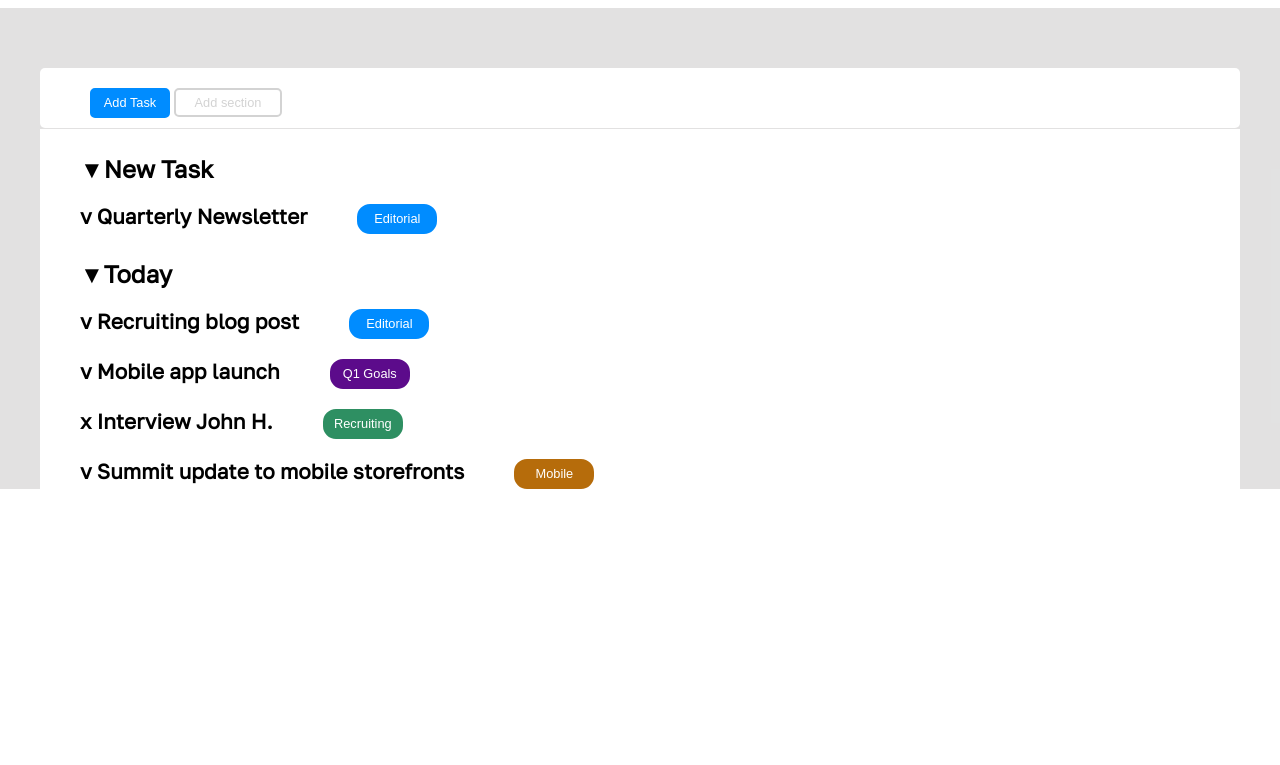
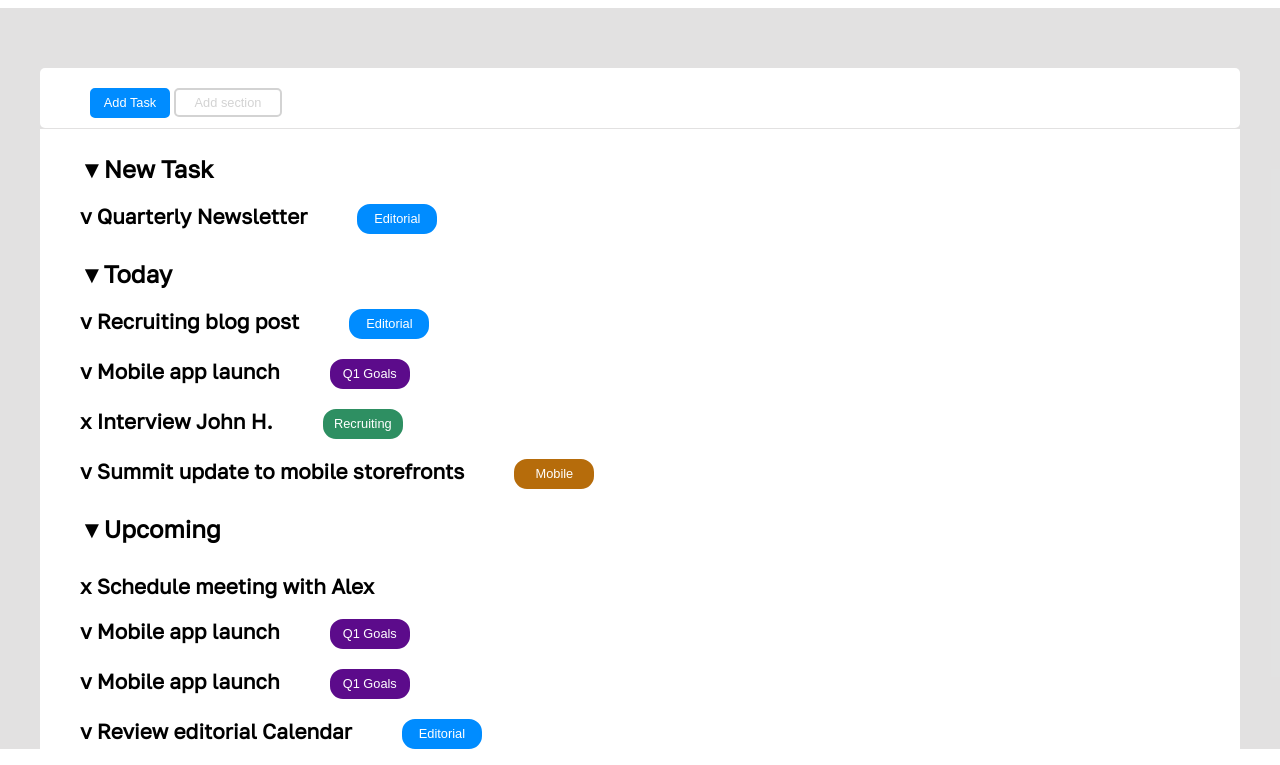
Before and after one commit to LambertoNeri/html-css-toboolist, a plain HTML site: page index.html in a window 1280 px wide. Shown: the part 86-851 px from the top of the page. Before the commit the page ends 800 px from the top, so only its background shows below. Drawn offline with Linux system fonts and the light colour scheme.

Commit message:
add more ul elements

```diff
--- a/assets/style.css
+++ b/assets/style.css
@@ -148,3 +148,10 @@ ul{
     border-style: solid;
     display: inline-block;
 }
+
+.markss{
+    padding-top: 30px;
+    font-size: 1.3rem;
+    font-weight: 600;
+    display: inline-block;
+}
--- a/index.html
+++ b/index.html
@@ -25,13 +25,19 @@
         <div class="contenitore2">
 
            <ul>
-            <li class="minititolo">&#9660;New Task</li>
+            <li class="minititolo">&#9660;New Task</li> <!--minititolo New Task-->
             <li class="marks">v Quarterly Newsletter<button class="celeste2" type="button">Editorial</button></li>
-            <li class="minititolo">&#9660;Today</li>
+            <li class="minititolo">&#9660;Today</li> <!--minititolo Today-->
             <li class="marks">v Recruiting blog post<button class="celeste2" type="button">Editorial</button></li>
             <li class="marks">v Mobile app launch<button class="viola" type="button">Q1 Goals</button></li>
             <li class="marks">x Interview John H.<button class="verde" type="button">Recruiting</button></li>
             <li class="marks">v Summit update to mobile storefronts<button class="arancio" type="button">Mobile</button></li>
+            <li class="minititolo">&#9660;Upcoming</li> <!--minititolo upcoming-->
+            <li class="markss">x Schedule meeting with Alex</li>
+            <li class="marks">v Mobile app launch<button class="viola" type="button">Q1 Goals</button></li>
+            <li class="marks">v Mobile app launch<button class="viola" type="button">Q1 Goals</button></li>
+            <li class="marks">v Review editorial Calendar<button class="celeste2"
+            type="button">Editorial</button></li>
            </ul>
         </div>
     </main>
```
